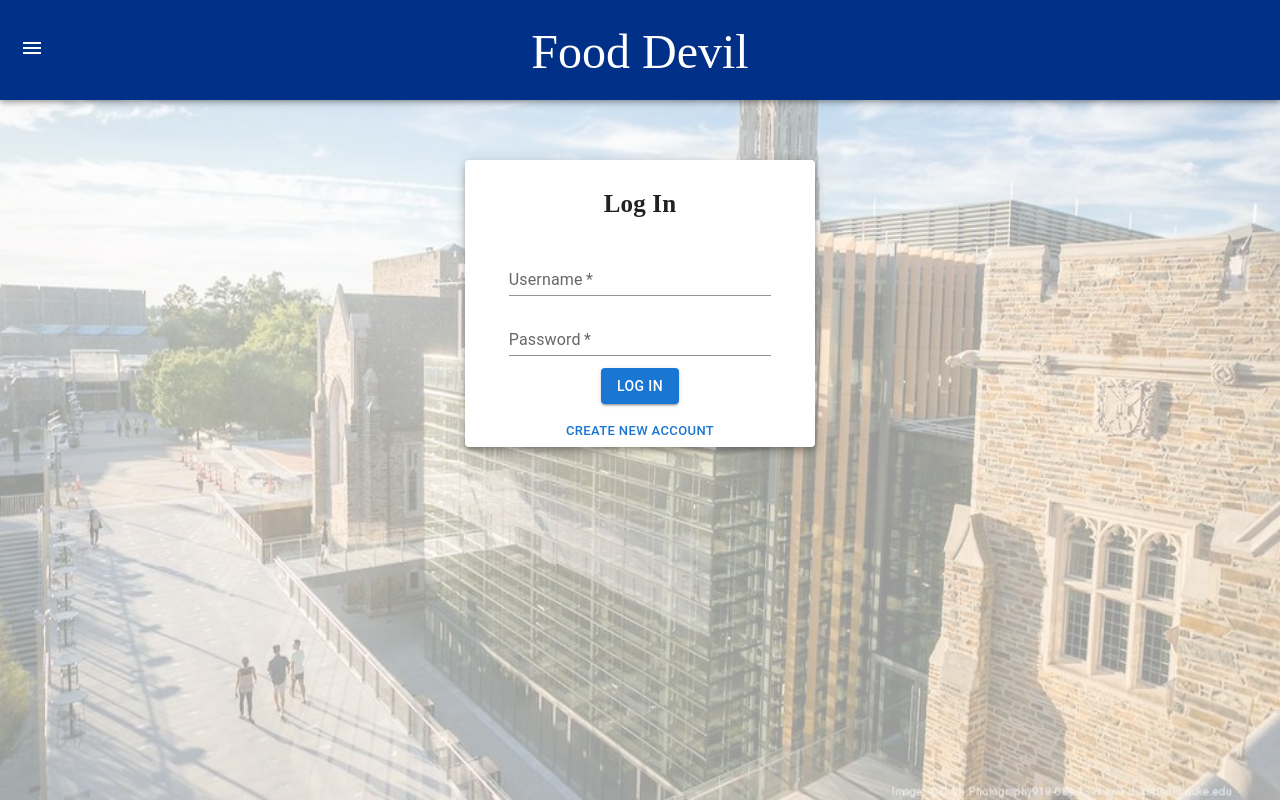
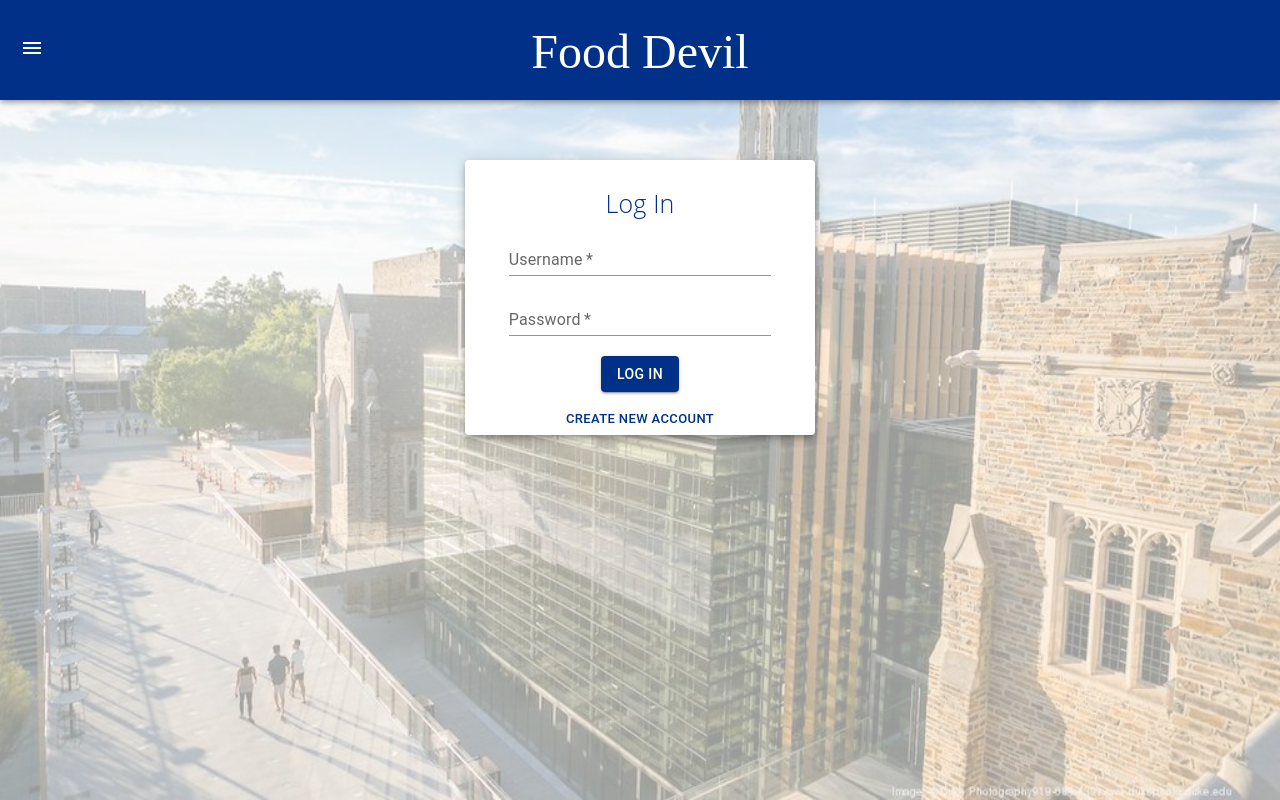
Before and after one commit to ashramen/food-devil, a React (Create React App) app: page /login in a window 1280 px wide. Built offline with nearby package versions, Linux system fonts and the light colour scheme.

Commit message:
Re-style log in page + enforce username and password restrictions

```diff
--- a/src/App.tsx
+++ b/src/App.tsx
@@ -3,7 +3,7 @@ import { BrowserRouter, Switch, Route } from 'react-router-dom';
 import RecordMeal from "./components/recordMeal/recordMeal";
 import NutritionReport from "./components/nutritionReport/nutritionReport";
 import Login from "./components/login/login";
-import Restaurants from "./components/restaurants/restuarants";
+import Restaurants from "./components/restaurants/restaurants";
 
 import './App.css';
 
--- a/src/components/login/login.tsx
+++ b/src/components/login/login.tsx
@@ -61,6 +61,15 @@ class Login extends React.Component<LoginProps, LoginStates> {
     ) as boolean;
   }
 
+  validUserName = () => {
+    return this.state.username.match("^[A-Za-z0-9]+$");
+  }
+
+  validPassword = () => {
+    const passwordLength: number =  this.state.password.length;
+    return (passwordLength >= 8 && passwordLength <= 32);
+  }
+
   correctAccountInfo = () => {
     // TODO: Also implement unique username check
     const {
@@ -76,6 +85,8 @@ class Login extends React.Component<LoginProps, LoginStates> {
       && password
       && confirmPassword
       && password === confirmPassword
+      && this.validUserName()
+      && this.validPassword()
     ) as boolean;
   }
 
@@ -84,6 +95,9 @@ class Login extends React.Component<LoginProps, LoginStates> {
       if (this.correctAccountInfo()) {
         // TODO: Create Account once backend is implemented
         this.setState({
+          firstName: '',
+          lastName: '',
+          confirmPassword: '',
           newAccount: false,
           accountCreated: true
         });
@@ -105,7 +119,19 @@ class Login extends React.Component<LoginProps, LoginStates> {
     });
   };
 
+  closeMessage = () => {
+      this.setState({
+        correctLogIn: true,
+        correctAccount: true,
+        accountCreated: false,
+      });
+  }
+
   createTextField(label: string, id: string, onChange: any, password?: boolean) {
+    const handleChange = (e: any) => {
+      onChange(e);
+      this.closeMessage();
+    }
     return (
     <Grid item xs={12}>
       <TextField
@@ -113,7 +139,7 @@ class Login extends React.Component<LoginProps, LoginStates> {
         label={label}
         id={id}
         variant='standard'
-        onChange={onChange}
+        onChange={handleChange}
         type={password? 'password': 'text'}
         style ={{width: '75%'}}
       />
@@ -137,8 +163,12 @@ class Login extends React.Component<LoginProps, LoginStates> {
       'One of the required fields is empty.' :
       newAccount && password !== confirmPassword?
       "Passwords don't match." :
-      !this.validUserInfo()?
+      !newAccount && !this.validUserInfo()?
       'Incorrect username or password.' :
+      newAccount && !this.validUserName() ?
+      'Username must only have letters and numbers.' :
+      newAccount && !this.validPassword() ?
+      'Password must be between 8 to 32 characters.' :
       'Username is already taken.'
     );
     return (
@@ -150,7 +180,11 @@ class Login extends React.Component<LoginProps, LoginStates> {
             boxShadow: 5,
             marginTop: 20,
           }}>
-            <h3 className='subtitle'>{newAccount? 'Create Account' : 'Log In'}</h3>
+            <h3>{newAccount? 'Create Account' : 'Log In'}</h3>
+            {newAccount?
+            <div className='subtitle'>Your username must only contain letters and numbers. <br></br>
+            Your password must have between 8 to 32 characters.</div>
+            : <div></div>}
             <Grid container
               spacing={1.5}
               direction='row'
@@ -167,12 +201,7 @@ class Login extends React.Component<LoginProps, LoginStates> {
                           aria-label='close'
                           color='inherit'
                           size='small'
-                          onClick={() => {
-                            this.setState({
-                              correctLogIn: true,
-                              correctAccount: true
-                            });
-                          }}
+                          onClick={this.closeMessage}
                         >
                           <CloseIcon fontSize='inherit' />
                         </IconButton>
@@ -193,11 +222,7 @@ class Login extends React.Component<LoginProps, LoginStates> {
                           aria-label='close'
                           color='inherit'
                           size='small'
-                          onClick={() => {
-                            this.setState({
-                              accountCreated: false,
-                            });
-                          }}
+                          onClick={this.closeMessage}
                         >
                           <CloseIcon fontSize='inherit' />
                         </IconButton>
@@ -215,13 +240,17 @@ class Login extends React.Component<LoginProps, LoginStates> {
               {this.createTextField('Username', 'username', (e: any) => {this.setState({username: e.target.value})})}
               {this.createTextField('Password', 'password', (e: any) => {this.setState({password: e.target.value})}, true)}
               {newAccount? this.createTextField('Confirm Password', 'confirm_password', (e: any) => {this.setState({confirmPassword: e.target.value})}, true): <div></div>}
-              <Grid item xs={12}>
+              <Grid item xs={12} mt={1}>
                 <Link to={!newAccount && this.correctLogInInfo()? '/' : '/login'} style={{ textDecoration: 'none' }}>
-                  <Button variant='contained' onClick={this.handleLogIn}>{newAccount? 'Create New Account' : 'Log In'}</Button>
+                  <Button variant='contained' onClick={this.handleLogIn} sx={{
+                    backgroundColor: '#003087'
+                  }}>{newAccount? 'Create New Account' : 'Log In'}</Button>
                 </Link>
               </Grid>
               <Grid item xs={12}>
-                <Button size='small' onClick={this.handleSwitch}>{newAccount? 'I already have an account' : 'Create New Account'}</Button>
+                <Button size='small' onClick={this.handleSwitch} sx={{
+                  color: '#003087'
+                }}>{newAccount? 'I already have an account' : 'Create New Account'}</Button>
               </Grid>
             </Grid>
           </Card>
--- a/src/components/login/styles.css
+++ b/src/components/login/styles.css
@@ -1,4 +1,15 @@
+h3 {
+    text-align: center;
+    color: #003087;
+    font-family: 'Open Sans';
+    font-size: 25px;
+    font-weight: 300;
+    margin-left: 0px;
+    margin-bottom: 5px;
+}
+
 .subtitle {
-    font-size: 25px;
-    font-family: 'Comic Sans';
+    font-size: 12px;
+    text-align: center;
+    color: gray;
 }
--- a/src/components/nutritionReport/nutritionGraph.tsx
+++ b/src/components/nutritionReport/nutritionGraph.tsx
@@ -45,8 +45,8 @@ class NutritionGraph extends React.Component<NutritionGraphProps, NutritionGraph
             y: intake,
             mode: 'lines+markers',
             name: `Your ${nutrient} Intake (${unit})`,
-            color: '#003087',
             line: {
+                color: '#003087',
                 dash: 'solid',
                 width: 4
             },
@@ -61,6 +61,7 @@ class NutritionGraph extends React.Component<NutritionGraphProps, NutritionGraph
             mode: 'lines+markers',
             name: 'Daily Value',
             line: {
+                color: 'magenta',
                 dash: 'dashdot',
                 width: 4
             },
--- a/src/components/nutritionReport/nutritionReport.tsx
+++ b/src/components/nutritionReport/nutritionReport.tsx
@@ -34,7 +34,7 @@ interface NutritionStats {
 
 // TODO: create a function that retrieves this data on a certain day
 const nutritionStats: NutritionStats = {
-  'Calories': [0, 2300, 'cal'],
+  'Calories': [1800, 2300, 'cal'],
   'Sugar': [28, 36, 'g'],
   'Salt': [8, 6, 'g'],
   'Calcium': [1000, 2500, 'mg'],
@@ -45,7 +45,7 @@ const nutritionStats: NutritionStats = {
   'Fat': [20, 50, 'g'],
   'Carbohydrates': [240, 300, 'g'],
   'Protein': [44, 50, 'g'],
-  'Water': [8, 8, 'cups'],
+  'Water': [0, 8, 'cups'],
 }
 
 class NutritionReport extends React.Component<NutritionReportProps, NutritionReportStates>{
```
Also changed, not shown: src/components/restaurants/restaurants.tsx (renamed from src/components/restaurants/restuarants.tsx).
